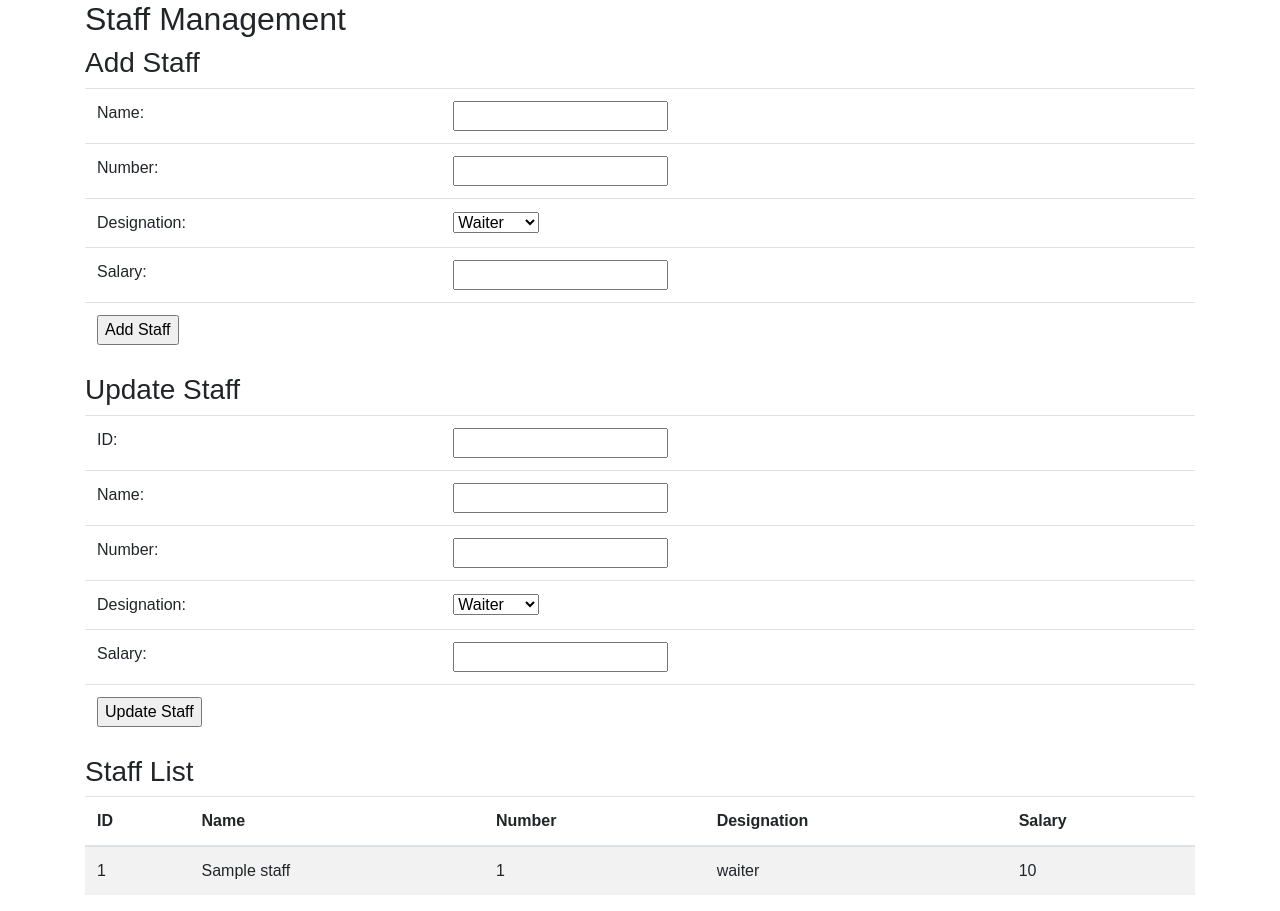
After one commit to Aryxn-Kumar/Restaurant_Management, a Flask app: page /staff in a window 1280 px wide. The commit adds this page. Run offline with Flask 3, Linux system fonts and the light colour scheme; tables that the repository leaves empty hold one stand-in row (values such as "Sample post"); some libraries are stand-ins or nearby versions.

Commit message:
added staff management page

```diff
--- a/app.py
+++ b/app.py
@@ -55,9 +55,69 @@ def register():
 
     return render_template('register.html')
 
-@app.route('/homepage')
+@app.route('/homepage', methods=['GET', 'POST'])
 def homepage():
+    if request.method == 'POST':
+        # Handle POST requests for the homepage if needed
+        pass
     return render_template('homepage.html')
+
+@app.route('/staff', methods=['GET', 'POST'])
+def staff():
+    if request.method == 'POST':
+        # Handle staff-related operations here, e.g., adding new staff
+        staff_name = request.form['staff_name']
+        staff_number = request.form['staff_number']
+        staff_designation = request.form['staff_designation']
+        staff_salary = request.form['staff_salary']
+
+        # Insert the new staff into the database
+        cursor = db.connection.cursor()
+        cursor.execute("INSERT INTO staff (staff_name, staff_number, staff_designation, staff_salary) VALUES (%s, %s, %s, %s)",
+                       (staff_name, staff_number, staff_designation, staff_salary))
+        db.connection.commit()
+        cursor.close()
+
+    # Fetch the list of staff from the database to display in the template
+    cursor = db.connection.cursor()
+    cursor.execute("SELECT * FROM staff")
+    staff_data = cursor.fetchall()
+    cursor.close()
+
+    return render_template('staff.html', staff=staff_data)
+
+@app.route('/add_staff', methods=['POST'])
+def add_staff():
+    if request.method == 'POST':
+        staff_name = request.form['staff_name']
+        staff_number = request.form['staff_number']
+        staff_designation = request.form['staff_designation']
+        staff_salary = request.form['staff_salary']
+
+        cursor = db.connection.cursor()
+        cursor.execute("INSERT INTO staff (staff_name, staff_number, staff_designation, staff_salary) VALUES (%s, %s, %s, %s)",
+                       (staff_name, staff_number, staff_designation, staff_salary))
+        db.connection.commit()
+        cursor.close()
+
+    return redirect('/staff')
+
+@app.route('/update_staff', methods=['POST'])
+def update_staff():
+    if request.method == 'POST':
+        staff_id = request.form['staff_id']
+        staff_name = request.form['staff_name']
+        staff_number = request.form['staff_number']
+        staff_designation = request.form['staff_designation']
+        staff_salary = request.form['staff_salary']
+
+        cursor = db.connection.cursor()
+        cursor.execute("UPDATE staff SET staff_name = %s, staff_number = %s, staff_designation = %s, staff_salary = %s WHERE staff_id = %s",
+                       (staff_name, staff_number, staff_designation, staff_salary, staff_id))
+        db.connection.commit()
+        cursor.close()
+
+    return redirect('/staff')
 
 if __name__ == "__main__":
     app.run(debug=True)
--- a/templates/homepage.html
+++ b/templates/homepage.html
@@ -40,6 +40,11 @@
                                 Orders
                             </a>
                         </li>
+                        <li class="nav-item">
+                            <a class="nav-link" href="/update_staff">
+                                Staff
+                            </a>
+                        </li>
                     </ul>
                 </div>
             </nav>
--- /dev/null
+++ b/templates/staff.html
@@ -0,0 +1,103 @@
+{% extends 'base.html' %}
+
+{% block head %}
+    <title>Staff Management</title>
+{% endblock %}
+
+{% block body %}
+    <div class="container">
+        <h2>Staff Management</h2>
+
+        <!-- Add Staff Form -->
+        <form method="POST" action="/add_staff">
+            <h3>Add Staff</h3>
+            <table class="table">
+                <tr>
+                    <td>Name:</td>
+                    <td><input type="text" name="staff_name" required></td>
+                </tr>
+                <tr>
+                    <td>Number:</td>
+                    <td><input type="number" name="staff_number" required></td>
+                </tr>
+                <tr>
+                    <td>Designation:</td>
+                    <td>
+                        <select name="staff_designation" required>
+                            <option value="waiter">Waiter</option>
+                            <option value="manager">Manager</option>
+                            <option value="chef">Chef</option>
+                        </select>
+                    </td>
+                </tr>
+                <tr>
+                    <td>Salary:</td>
+                    <td><input type="number" name="staff_salary" required></td>
+                </tr>
+                <tr>
+                    <td colspan="2"><input type="submit" value="Add Staff"></td>
+                </tr>
+            </table>
+        </form>
+
+        <!-- Update Staff Form -->
+        <form method="POST" action="/update_staff">
+            <h3>Update Staff</h3>
+            <table class="table">
+                <tr>
+                    <td>ID:</td>
+                    <td><input type="number" name="staff_id" required></td>
+                </tr>
+                <tr>
+                    <td>Name:</td>
+                    <td><input type="text" name="staff_name" required></td>
+                </tr>
+                <tr>
+                    <td>Number:</td>
+                    <td><input type="number" name="staff_number" required></td>
+                </tr>
+                <tr>
+                    <td>Designation:</td>
+                    <td>
+                        <select name="staff_designation" required>
+                            <option value="waiter">Waiter</option>
+                            <option value="manager">Manager</option>
+                            <option value="chef">Chef</option>
+                        </select>
+                    </td>
+                </tr>
+                <tr>
+                    <td>Salary:</td>
+                    <td><input type="number" name="staff_salary" required></td>
+                </tr>
+                <tr>
+                    <td colspan="2"><input type="submit" value="Update Staff"></td>
+                </tr>
+            </table>
+        </form>
+
+        <h3>Staff List</h3>
+        <table class="table table-striped">
+            <thead>
+                <tr>
+                    <th>ID</th>
+                    <th>Name</th>
+                    <th>Number</th>
+                    <th>Designation</th>
+                    <th>Salary</th>
+                </tr>
+            </thead>
+            <tbody>
+                {% for row in staff %}
+                    <tr>
+                        <td>{{ row[0] }}</td>
+                        <td>{{ row[1] }}</td>
+                        <td>{{ row[2] }}</td>
+                        <td>{{ row[3] }}</td>
+                        <td>{{ row[4] }}</td>
+                    </tr>
+                {% endfor %}
+            </tbody>
+        </table>
+    </div>
+{% endblock %}
```
Also changed, not shown: templates/employees.html (deleted).
